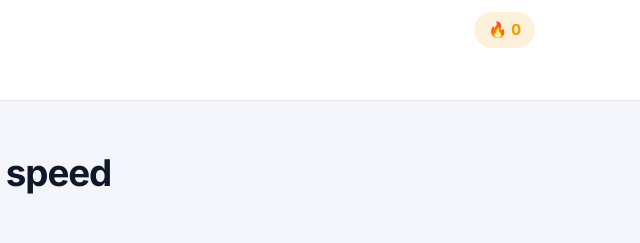
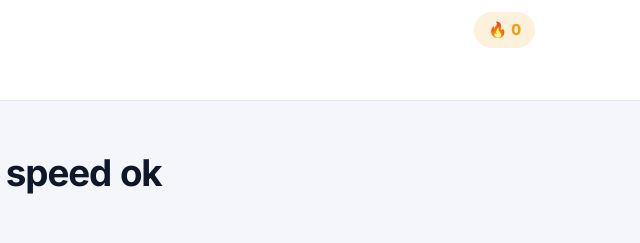
Before and after one commit to aashinak/speedMath, a plain HTML site: page index.html in a window 1280 px wide. Shown: the top 243 px of the page, 625-1265 px from the left. Drawn offline with Linux system fonts and the light colour scheme.

Commit message:
Update header text in dashboard section

```diff
--- a/index.html
+++ b/index.html
@@ -86,7 +86,7 @@ nav button[data-p=home]::before{content:"🏠"}nav button[data-p=practice]::befo
 <header><div class="bar"><div class="logo"><i>⚡</i><span>Speed<b>Calc</b></span><em>SSC CGL</em></div><div class="fire" id="hFire">🔥 0</div></div>
 <nav id="nav"><button data-p="home" class="on">Dashboard</button><button data-p="practice">Practice</button><button data-p="log">Progress log</button><button data-p="tricks">Tricks</button><button data-p="tables">Tables</button></nav></header>
 <main>
-<section id="home" class="on"><div class="ph"><p class="eb">Dashboard</p><h1>Build exam-ready calculation speed</h1><p class="mu" style="margin:0">Practise a little every day and keep your streak alive.</p></div>
+<section id="home" class="on"><div class="ph"><p class="eb">Dashboard</p><h1>Build exam-ready calculation speed ok</h1><p class="mu" style="margin:0">Practise a little every day and keep your streak alive.</p></div>
 <div class="card hero"><div class="ring" id="ring"><div id="ringT">0/20</div></div>
 <div><div class="big" id="hStreak">🔥 0</div><div>day streak · longest <b id="hLong">0</b></div><div class="dots" id="dots"></div></div></div>
 <div class="card"><h3>Daily goal</h3><p class="mu" style="margin-top:0">A day counts toward your streak once you answer this many questions. Miss a day and the streak resets.</p>
```
